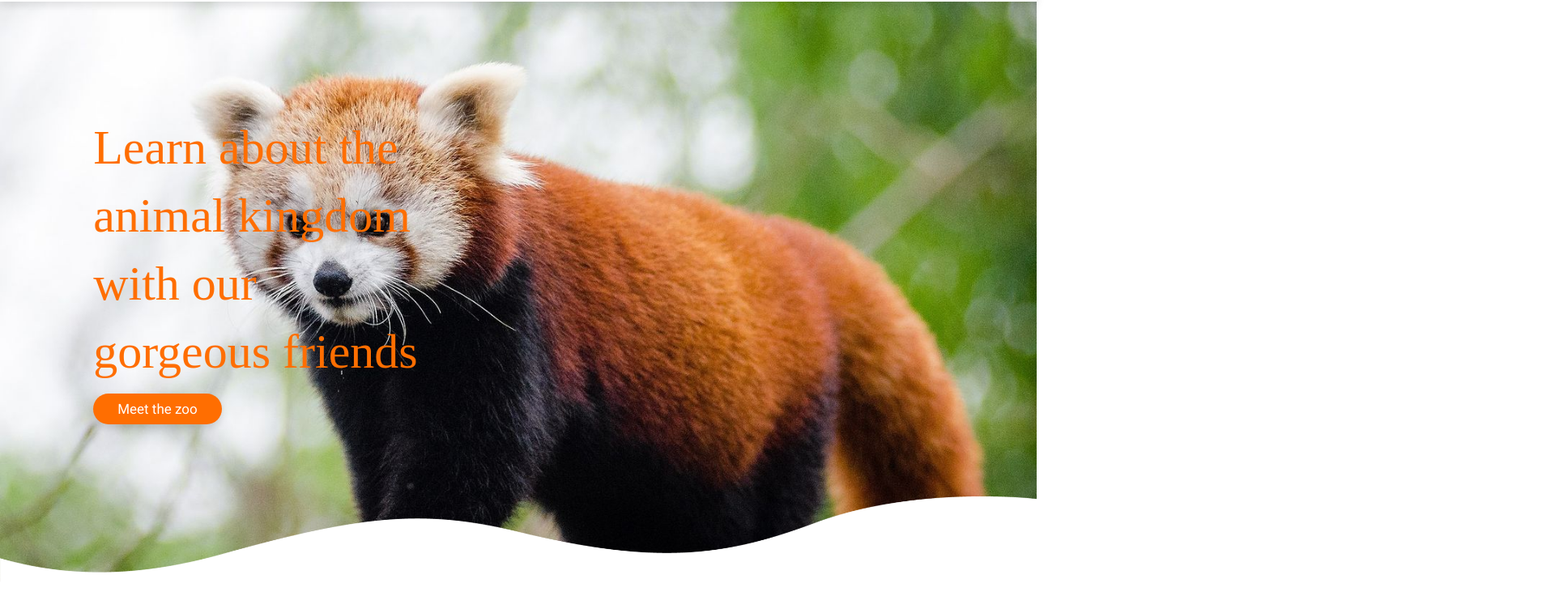
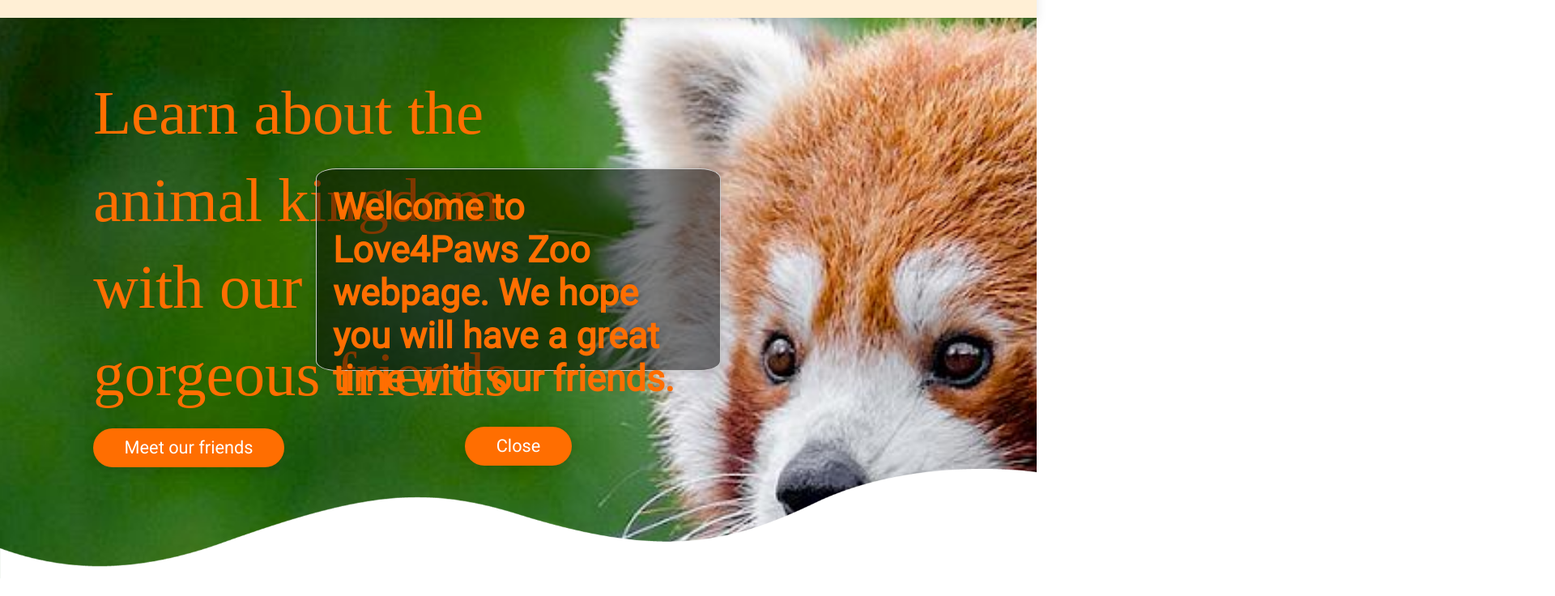
Before and after one commit to Florin1103/Florin1103.github.io, a plain HTML site: page index.html in a window 1280 px wide. Shown: the part 67-803 px from the top of the page at 81% size, 1920 px wide, since content can reach past the window. Drawn offline with nearby package versions, Linux system fonts and the light colour scheme; a web font is replaced by a local one.

Commit message:
Modified some files and some code blocks

```diff
--- a/css/blogStyles.css
+++ b/css/blogStyles.css
@@ -9,7 +9,7 @@
  }
  /* Predefined characteristics that may undergo changes later */
  * {
-  font-family: 'Playfair Display', sans-serif;
+  font-family:'Delicious handrawn', 'Playfair Display', sans-serif;
   margin: 0; padding: 0;
   box-sizing: border-box;
   outline: none; border: none;
@@ -18,7 +18,7 @@
   transition: .2s linear;
 }
 html {
-  font-size: 62.5%;
+  font-size: 80%;
   overflow-x: hidden;
   scroll-behavior: smooth;
   scroll-padding-top: 4rem;
@@ -324,3 +324,20 @@
 .footer .credit a:visited {
   color: var(--main);
 }
+/* Media queries */
+@media(max-width: 991px) {
+  html{
+    font-size: 55%;
+  }
+  .header {
+    padding: 2rem;
+  }
+  .section {
+    padding: 8rem 2rem;
+  }
+}
+@media(max-width: 768px) {
+  #menu-btn {
+    display: inline-block;
+  }
+}
--- a/css/style.css
+++ b/css/style.css
@@ -3,13 +3,14 @@
 
 :root {
   --main: #ff6e01;
-  --bg: papayawhip;
+  --bg: rgb(234, 214, 180);
   --black: black;
   --white: white;
   --box-shadow: 0 .5rem 1rem rgba(0, 0, 0, 0.1);
+  --papaya: papayawhip;
 }
 * {
-  font-family: 'Roboto', sans-serif;
+  font-family: 'Delicious Handrawn', 'Roboto', sans-serif;
   margin: 0; padding: 0;
   box-sizing: border-box;
   outline: none; border: none;
@@ -18,7 +19,7 @@
   transition: .2s linear;
 }
 html {
-  font-size: 62.5%;
+  font-size: 80%;
   overflow-x: hidden;
   scroll-behavior: smooth;
   scroll-padding-top: 4rem;
@@ -85,7 +86,7 @@
   position: fixed;
   top: 0; left: 0; right: 0;
   z-index: 1000;
-  background: var(--white);
+  background: var(--papaya);
   box-shadow: var(--box-shadow);
   display: flex;
   align-items: center;
@@ -126,7 +127,7 @@
   position: absolute;
   top: 115%;
   right: -105%;
-  background: var(--white);
+  background: var(--papaya);
   border-radius: .5rem;
   box-shadow: var(--box-shadow);
   width: 35rem;
@@ -216,7 +217,7 @@
   min-height: 100vh;
   display: flex;
   align-items: center;
-  background: url(../images/panda-home.jpg);
+  background: url(../images/home3.jpg);
   background-size: cover;
   background-position: top;
 }
@@ -293,6 +294,9 @@
   padding: 3rem 2rem;
   border-radius: 10rem;
 }
+.about .content .icons-container .icons:hover {
+  border-radius: .5rem;
+}
 .about .content .icons-container .icons .fas {
   height: 5rem;
   font-size: 4rem;
@@ -323,6 +327,10 @@
 .swiper-button-prev {
 color: var(--white);
 }
+/* Animals section  */
+.animal {
+  background: var(--papaya);
+}
 .animal .box-container {
 display: grid;
 grid-template-columns: repeat(auto-fit, minmax(30rem,1fr));
@@ -332,6 +340,7 @@
   height: 100%;
   position: relative;
   overflow: hidden;
+  border-radius: 10%;
 }
 .animal .box-container .box img {
   height: 100%;
@@ -373,7 +382,7 @@
 }
 /* Banner - short description */
 .banner {
-  background: url(../images/banner.png) no-repeat;
+  background: url(../images/papayawhip-banner.jpg) no-repeat;
 }
 .banner .row {
   display: flex;
@@ -403,6 +412,9 @@
   width: 100%;
 }
 /* Pricing  */
+.pricing {
+  background: var(--papaya);
+}
 .pricing .box-container {
   display: grid;
   grid-template-columns: repeat(auto-fit, minmax(30rem, 1fr));
@@ -584,8 +596,30 @@
 .hidden {
   display: none;
 }
-
-
+.message-box {
+  display: none;
+  position: fixed;
+  top: 50%;
+  left: 50%;
+  transform: translate(-50%, -50%);
+  width: 500px;
+  height: 250px;
+  background-color: rgba(0, 0, 0, 0.5);
+  border: 1px solid #ccc;
+  padding: 20px;
+  box-shadow: 0 0 10px rgba(0, 0, 0, 0.15);
+  z-index: 9999;
+  border-radius: 5%;
+}
+.message-box h3 {
+  font-size: 3.5rem;
+  color: var(--main);
+  font-family: 'Delicious Handrawn', 'Roboto', sans-serif;
+}
+.btn-container {
+  text-align: center;
+  margin-top: 20px;
+}
 /* Media queries */
 @media(max-width: 991px) {
   html{
--- a/index.html
+++ b/index.html
@@ -40,14 +40,21 @@
             <button type="button" class="btn">Login</button>
         </form>
     </header>
+    <!-- Home section -->
     <section class="home" id="home">
         <div class="content">
             <h3>Learn about the <br>
             animal kingdom<br>with our <br>
             gorgeous friends</h3>
-            <a href="#gallery" class="btn">Meet the zoo</a>
+            <a href="#animal" class="btn">Meet our friends</a>
         </div>
         <img src="images/bottom_wave.png" alt="bottom-page-wave" class="wave">
+        <div id="message-box" class="message-box">
+            <h3>Welcome to Love4Paws Zoo webpage. We hope you will have a great time with our friends.</h3>
+            <div class="btn-container">
+                <button class="btn">Close</button>
+            </div>
+        </div>
     </section>
     <!-- About section  -->
     <section class="about" id="about">
@@ -61,12 +68,12 @@
                 <p>You can find many iconic species. Although all animal species are amazing in their own ways, some have captivated people around the world since their discovery.</p>
                 <div class="icons-container">
                     <div class="icons">
-                        <i class="fas fa-graduation-cap"></i>
-                        <h3>We educate</h3>
+                        <i class="fas fa-heart"></i>
+                        <h3>Passion for animals</h3>
                     </div>
                     <div class="icons">
                         <i class="fas fa-child"></i>
-                        <h3>We play</h3>
+                        <h3>We play safely</h3>
                     </div>
                     <div class="icons">
                         <i class="fas fa-book-open"></i>
@@ -75,7 +82,6 @@
                 </div>
             </div>
         </div>
-        <img src="images/bottom_wave.png" alt="bottom-page-wave" class="wave">
     </section>
     <!-- Gallery -->
     <section class="gallery" id="gallery">
@@ -267,19 +273,19 @@
             <div class="box">
                 <img src="images/pricing6.jpg" alt="">
                 <h3>Individuals</h3>
-                <h4 class="price">$ 10</h4>
+                <h4 class="price">$ 15</h4>
                 <p>Buy a ticket and you will get a two dollars coupon for next visit.</p>
             </div>
             <div class="box">
                 <img src="images/pricing7.jpg" alt="">
                 <h3>School</h3>
-                <h4 class="price">$ 20</h4>
+                <h4 class="price">$ 55</h4>
                 <p>Up to 30 persons.</p>
             </div>
             <div class="box">
                 <img src="images/pricing5.jpg" alt="">
                 <h3>Family</h3>
-                <h4 class="price">$ 30</h4>
+                <h4 class="price">$ 45</h4>
                 <p>Visit our zoo and you will get free souvenirs for children.</p>
             </div>
         </div>
@@ -326,7 +332,7 @@
                 <a href="#gallery" class="links"><i class="fas fa-arrow-right"></i>Gallery</a>
                 <a href="#animals" class="links"><i class="fas fa-arrow-right"></i>Animals</a>
                 <a href="#pricing" class="links"><i class="fas fa-arrow-right"></i>Pricing</a>
-                <a href="blog.html" target="_blank" class="links"><i class="fas fa-blog"></i>Blog</a>
+                <a href="blog.html" target="_blank" class="links"><i class="fas fa-arrow-right"></i>Blog</a>
             </div>
             <div class="box">
                 <h3>Newsletter</h3>
@@ -345,5 +351,6 @@
     </section>
     <script src="https://unpkg.com/swiper@7/swiper-bundle.min.js"></script>
     <script src="js/script.js"></script>
+    <script src="js/zooSwiperButton"></script>
 </body>
 </html>
--- a/js/script.js
+++ b/js/script.js
@@ -19,6 +19,7 @@
         navbar.classList.remove('active')
 }
 });
+
 // Gallery swiper
 let swiper = new Swiper(".gallery-slider", {
     grabCursor:true,
@@ -38,7 +39,6 @@
         },
     }
 });
-
 // Pop up buttons from Animals section
 function openPopup(popup) {
     popup.classList.add("open-popup");
@@ -50,3 +50,34 @@
 const yearSpan = document.getElementById('year');
 const currentYear = new Date().getFullYear();
 yearSpan.textContent = currentYear;
+
+// Automatic message
+document.addEventListener("DOMContentLoaded", function() {
+    setTimeout(function() {
+      var messageBox = document.getElementById("message-box");
+      messageBox.style.display = "block";
+      messageBox.style.transition = "width 0.4s, height 0.4s";
+      messageBox.style.width = "200px";
+      messageBox.style.height = "100px";
+
+      setTimeout(function() {
+        messageBox.style.width = "500px";
+        messageBox.style.height = "250px";
+
+        setTimeout(function() {
+          var textElement = messageBox.querySelector("h3");
+          textElement.style.transition = "transform 0.4s";
+          textElement.style.transform = "translateX(0)";
+        }, 300);
+      }, 100);effect
+    }, 4000);
+  });
+
+  document.addEventListener("click", function(event) {
+    let messageBox = document.getElementById("message-box");
+    let targetElement = event.target;
+
+    if (targetElement === messageBox || messageBox.contains(targetElement)) {
+      messageBox.style.display = "none";
+    }
+  });
```
Also changed, not shown: blog.html (+3 -2 lines), images/banner-update.png (deleted), images/panda-home.jpg (deleted), images/papayawhip-banner.jpg (added).
